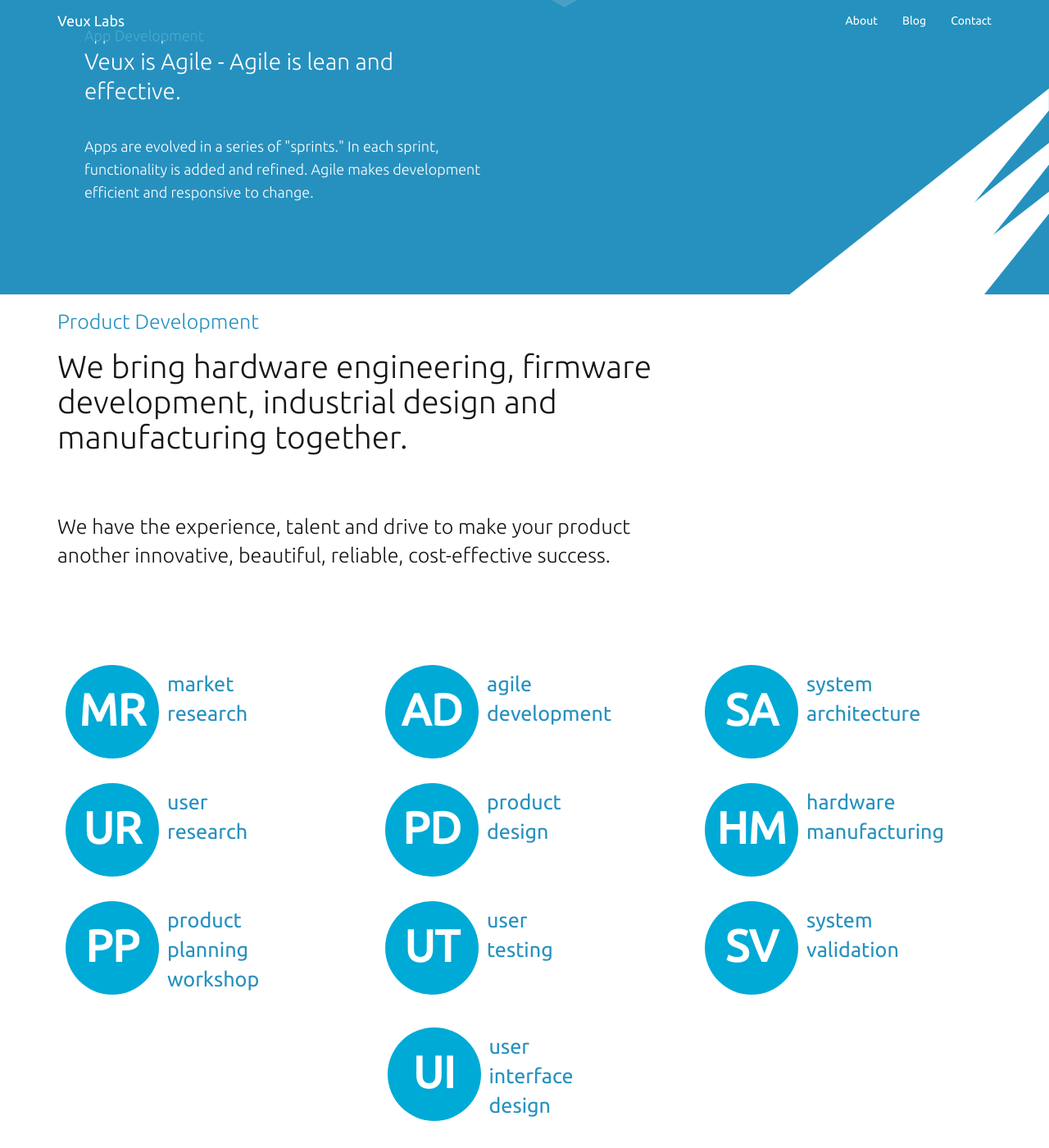
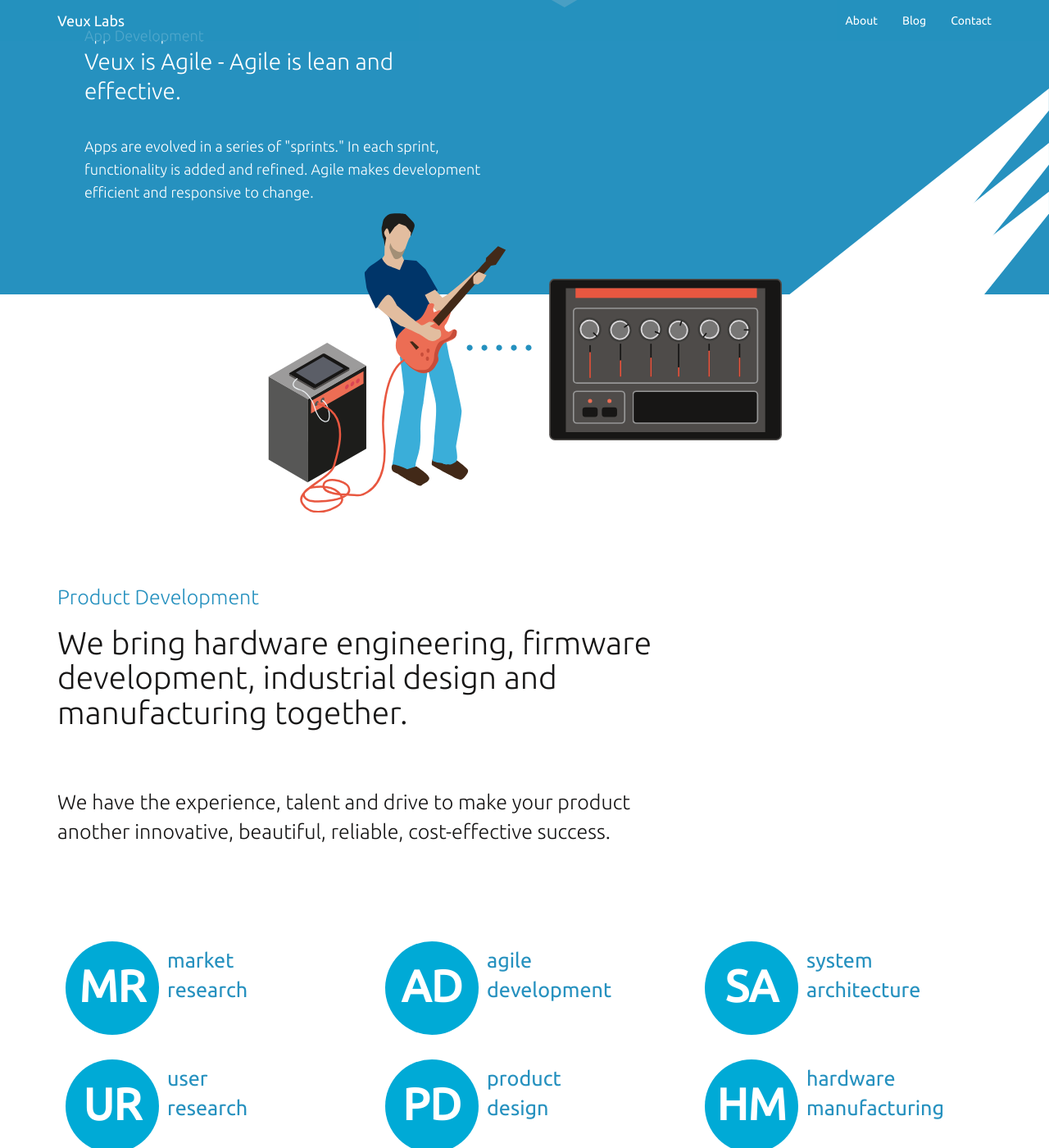
Before and after one commit to VeuxLabs/VeuxLabs.github.io, a Jekyll site: the page built from index.html, in a window 1280 px wide and 1400 px high, scrolled down 2862 px. Shown: the whole window at 82% size. Built offline with Jekyll 4.4.1, drawn with Linux system fonts in a browser that asks for light colours; comment, search, counter and statistics services are not loaded.

Commit message:
Missing image on homepage.
Adding an image to product development section.

```diff
--- a/_includes/header.html
+++ b/_includes/header.html
@@ -111,6 +111,7 @@
 </div>
 
 <div class="container">
+    <img src="img/musicianGraphic.svg" alt="" class="img-responsive app music" />
     <div class="row product-development">
         <div class="col-lg-8 col col-sm-12">
             <h2>Product Development</h2>
--- a/css/landing-page.css
+++ b/css/landing-page.css
@@ -632,6 +632,19 @@ p.copyright {
     margin-bottom: 100px;
 }
 
+.container img.music {
+    width: 55%;
+    margin: -100px auto 70px auto;
+    z-index: 100;
+    position: relative;
+}
+
+@media only screen and (max-width: 992px) and (min-width: 480px)  {
+    .container img.music {
+        width: 70%;
+    }
+}
+
 @media only screen and (max-width: 480px) {
     .product-development h2 {
         font-size: 18px;
@@ -644,6 +657,10 @@ p.copyright {
     .product-development p {
         font-size: 18px;
         line-height: 28px;
+    }
+    .container img.music {
+        width: 90%;
+        margin: -130px auto 70px auto;
     }
 }
 
```
